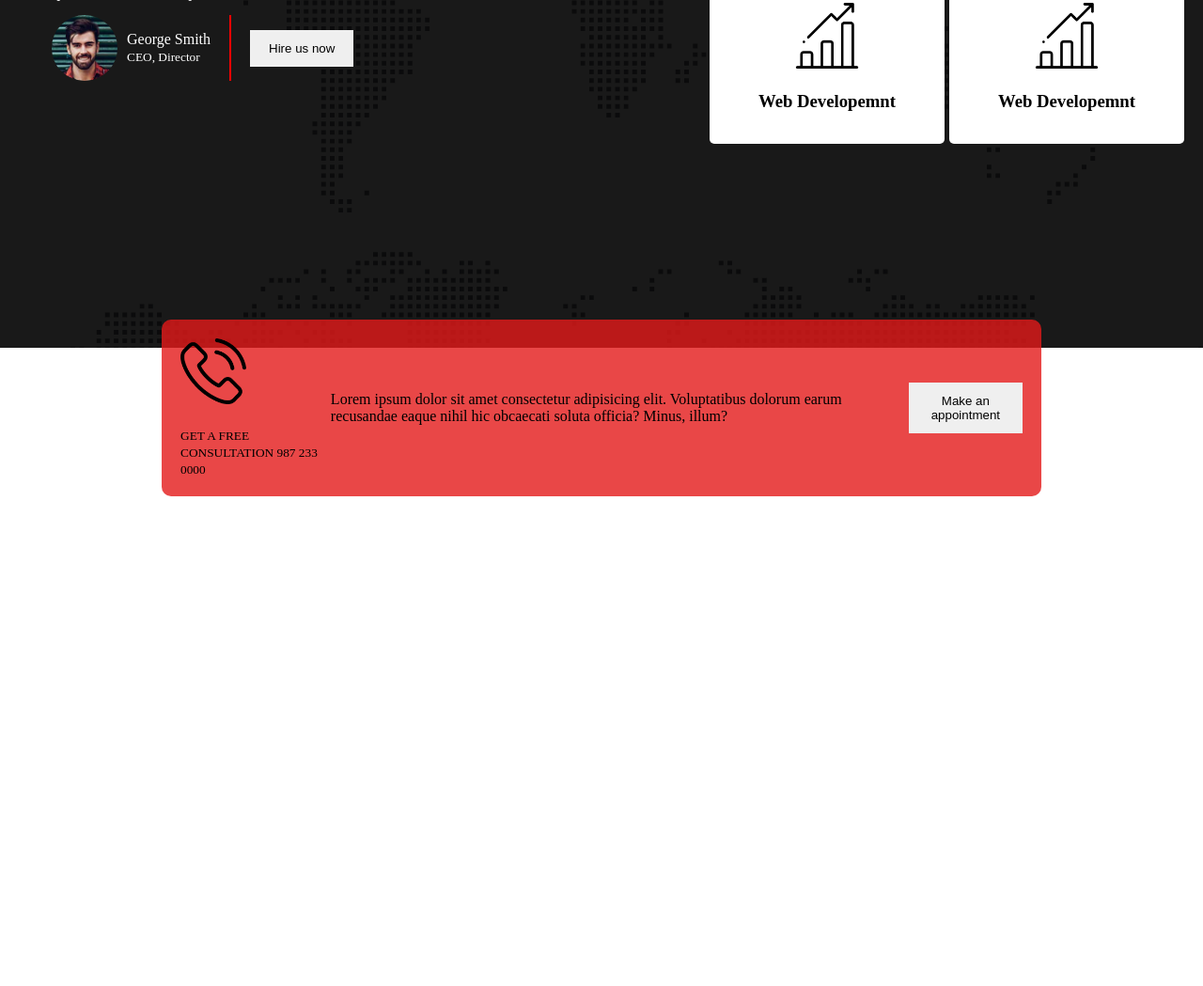
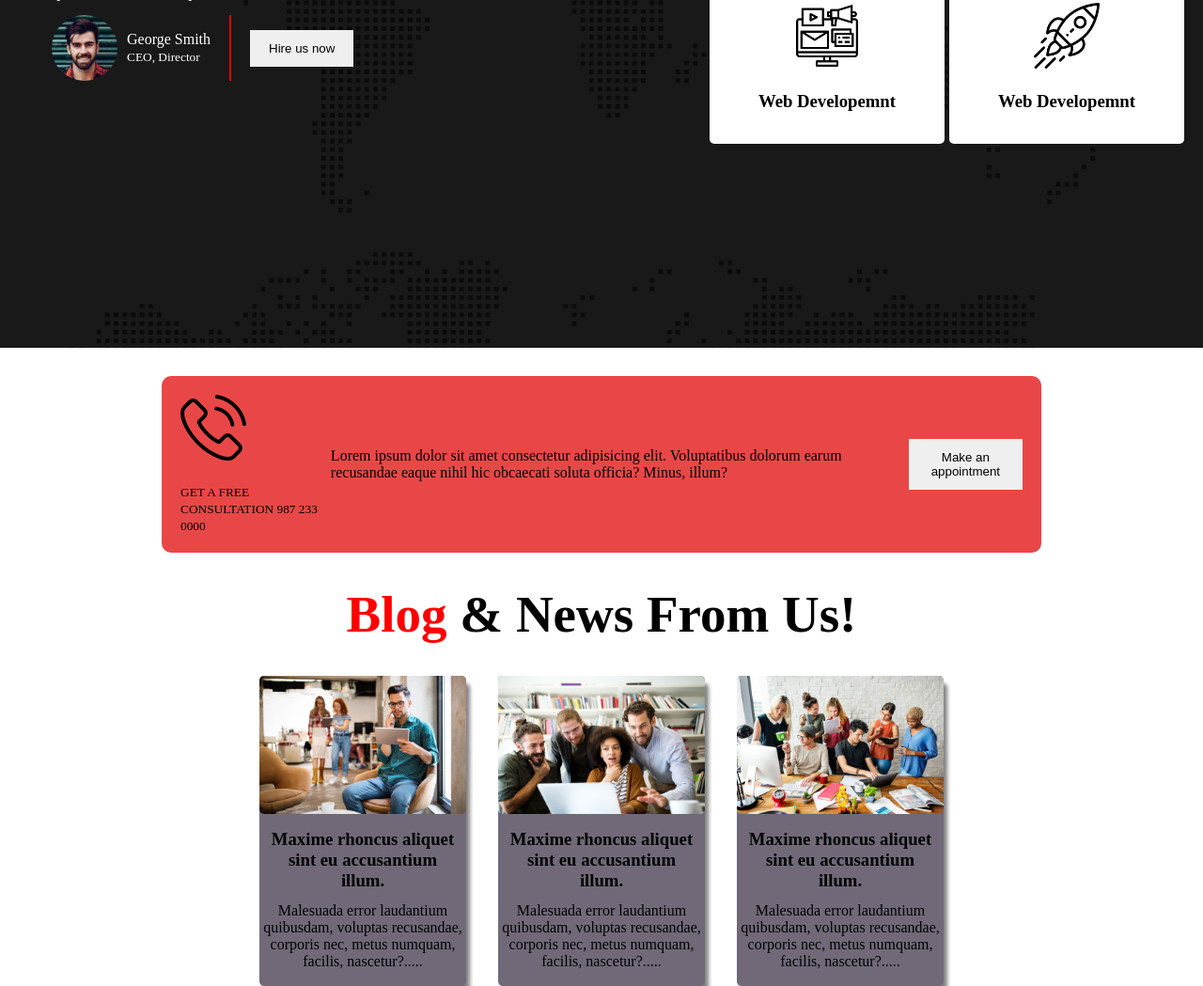
Before and after one commit to SiamIslamSagor/my-digital-agency, a plain HTML site: page index.html in a window 1280 px wide. Shown: the part 1339-2388 px from the top of the page at 94% size. Before the commit the page ends 1867 px from the top, so only its background shows below. Drawn offline with Linux system fonts and the light colour scheme.

Commit message:
added caeds

```diff
--- a/index.html
+++ b/index.html
@@ -89,17 +89,17 @@
                         <h3>Web Developemnt</h3>
                     </div>
                     <div class="bar-chart">
-                        <img class="bar-img" src="./asset/icons/bar-chart.png" alt="">
+                        <img class="bar-img" src="./asset/icons/coding.png" alt="">
                         <h3>Web Developemnt</h3>
                     </div>
                 </div>
                 <div class="second-div">
                     <div class="bar-chart">
-                        <img class="bar-img" src="./asset/icons/bar-chart.png" alt="">
+                        <img class="bar-img" src="./asset/icons/digital-marketing.png" alt="">
                         <h3>Web Developemnt</h3>
                     </div>
                     <div class="bar-chart">
-                        <img class="bar-img" src="./asset/icons/bar-chart.png" alt="">
+                        <img class="bar-img" src="./asset/icons/startup.png" alt="">
                         <h3>Web Developemnt</h3>
                     </div>
                 </div>
@@ -114,8 +114,33 @@
                 <div><img class="call-icon" src="./asset/icons/phone-call.png" alt=""></div>
                 <div><small>GET A FREE CONSULTATION 987 233 0000</small></div>
             </div>
-            <div>Lorem ipsum dolor sit amet consectetur adipisicing elit. Voluptatibus dolorum earum recusandae eaque nihil hic obcaecati soluta officia? Minus, illum?</div>
+            <div>Lorem ipsum dolor sit amet consectetur adipisicing elit. Voluptatibus dolorum earum recusandae eaque
+                nihil hic obcaecati soluta officia? Minus, illum?</div>
             <button class="btn">Make an appointment</button>
+        </div>
+
+        <!-- cards section  -->
+
+        <div>
+            <h1 class="h1-title black"><span class="Digital">Blog</span> & News From Us!</h1>
+
+            <div class="cards">
+                <div class="card">
+                    <img class="blog-img" src="./asset/image/blog-1.jpg" alt="">
+                    <h3>Maxime rhoncus aliquet sint eu accusantium illum.</h3>
+                    <p>Malesuada error laudantium quibusdam, voluptas recusandae, corporis nec, metus numquam, facilis, nascetur?.....</p>
+                </div>
+                <div class="card">
+                    <img class="blog-img" src="./asset/image/blog-2.jpg" alt="">
+                    <h3>Maxime rhoncus aliquet sint eu accusantium illum.</h3>
+                    <p>Malesuada error laudantium quibusdam, voluptas recusandae, corporis nec, metus numquam, facilis, nascetur?.....</p>
+                </div>
+                <div class="card">
+                    <img class="blog-img" src="./asset/image/blog-3.jpg" alt="">
+                    <h3>Maxime rhoncus aliquet sint eu accusantium illum.</h3>
+                    <p>Malesuada error laudantium quibusdam, voluptas recusandae, corporis nec, metus numquam, facilis, nascetur?.....</p>
+                </div>
+            </div>
         </div>
 
     </main>
--- a/style.css
+++ b/style.css
@@ -39,6 +39,12 @@
     font-size: 55px;
     font-weight: bold;
     color: white;
+    text-align: center;
+}
+
+.black{
+    color: black;
+    margin: 34px;
 }
 
 .Digital{
@@ -143,7 +149,7 @@
     width: 70%;
     background-color: rgba(228, 25, 25, 0.8);
     align-items: center;
-    margin: -30px auto auto;
+    margin: 30px auto;
     padding: 20px;
     border-radius: 10px;
 }
@@ -152,3 +158,34 @@
     width: 70px;
     margin-bottom: 20px;
 }
+
+/* cards section */
+
+.cards{
+    display: flex;
+    justify-content: center;
+    gap: 34px;
+}
+
+.card>h3{
+    margin: 12px;
+}
+
+.card{
+    width: 220px;
+    height: 330px;
+    background-color: rgb(113, 105, 120);
+    box-shadow: gray 4px 8px 4px;
+    border-radius: 5px;
+    text-align: center;
+
+}
+
+.blog-img{
+    /* width:90%; */
+    width: 100%;
+    margin: auto;
+    border-radius: 5px;
+    /* position: relative;
+    top: 12px; */
+}
```
